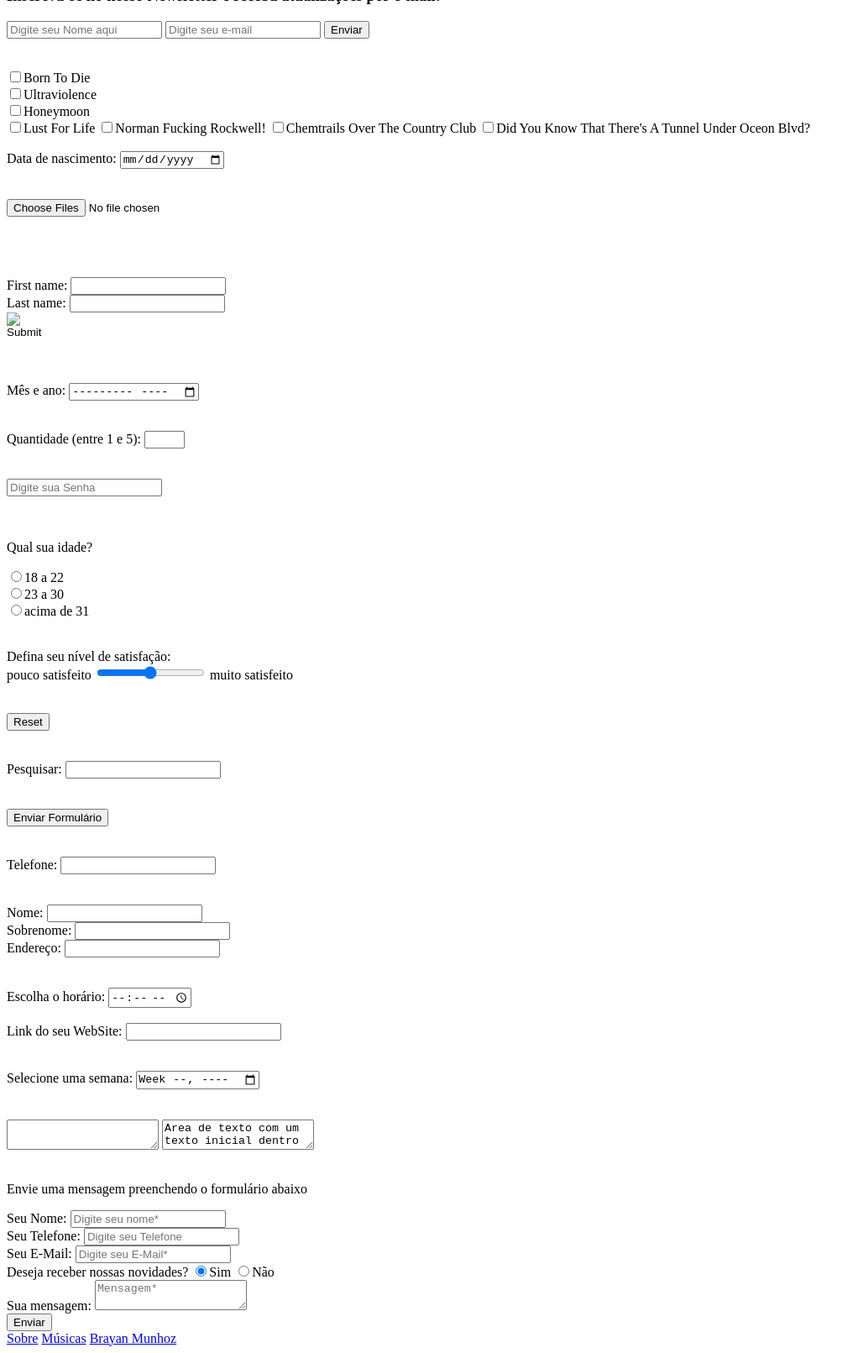
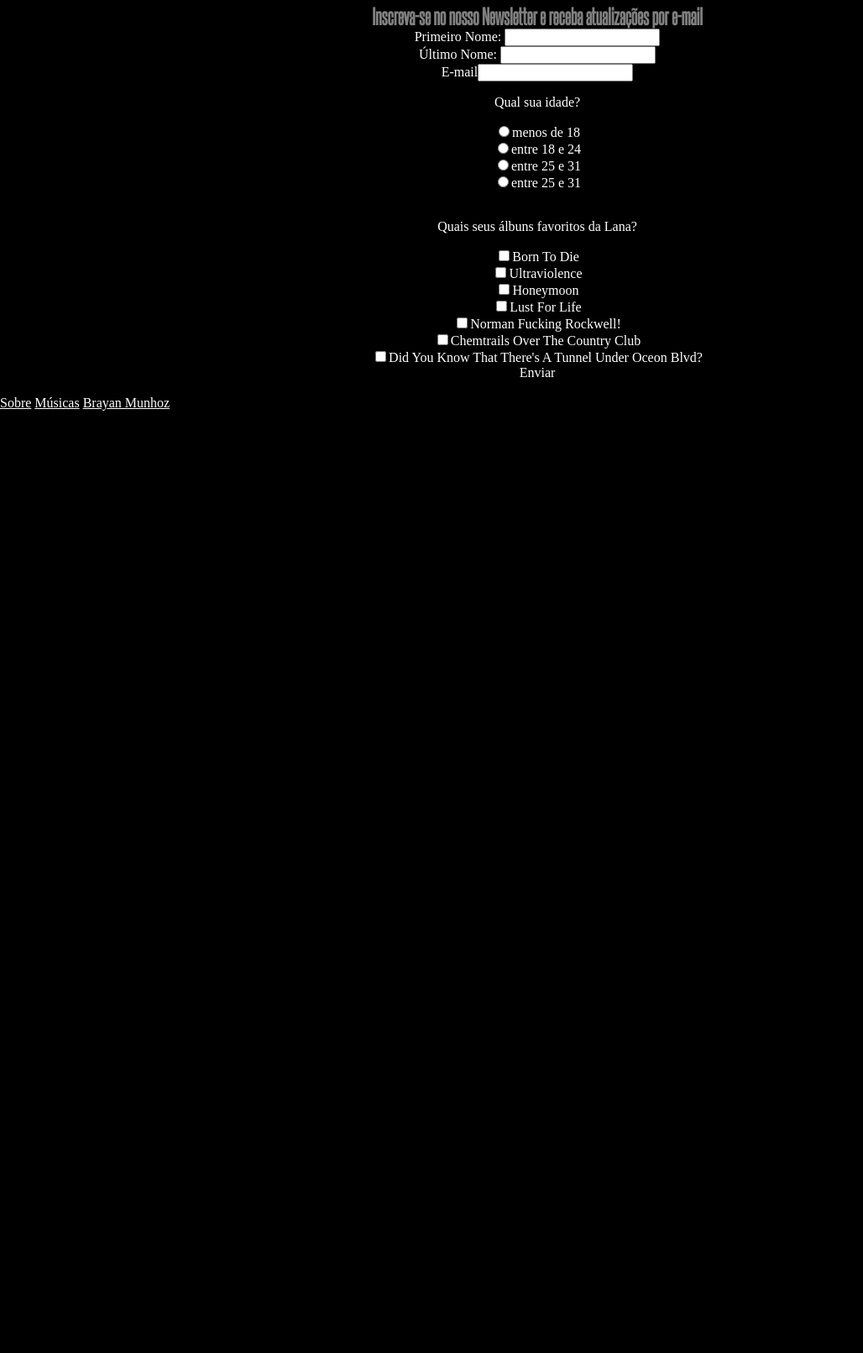
Before and after one commit to brayandobr/lanadelrey, a plain HTML site: page formulario.html in a window 1280 px wide. Shown: the part 96-1707 px from the top of the page at 84% size, without its empty margins (0-1028 px from the left). After the commit the page ends 800 px from the top, so only its background shows below. Drawn offline with Linux system fonts and the light colour scheme.

Commit message:
Add files via upload

```diff
--- a/estilo.css
+++ b/estilo.css
@@ -17,7 +17,14 @@ body {
     font-size: 50px;
     margin: 20px 0px 0px 0px;
 }
-
+.subtitulo {
+    color: grey;
+    font-family: steelfish;
+    display: flex;
+    font-size: 25px;
+    justify-content: center;
+    margin: 20px 0px 0px 0px;
+}
 .lana {
     display: flex;
     justify-content: center;
@@ -80,3 +87,25 @@ h4{
     text-align: center;
     color: white;
 }
+form{
+    text-align: center;
+    color:white;
+}
+.idade{
+    text-align: center;
+}
+button{
+    color: red;
+    background-color: red;
+}
+.footer {
+    width: 100%;
+    height: 50px;
+    margin: auto;
+    top: 80%;
+    bottom: 0;
+    position: fixed;
+}
+h1{
+    margin-top: 50%;
+}
--- a/formulario.html
+++ b/formulario.html
@@ -1,139 +1,43 @@
 <!DOCTYPE html>
-<html lang="pt-br">
+<html lang="en">
 <head>
     <meta charset="UTF-8">
-    <meta http-equiv="X-UA-Compatible" content="IE=edge">
     <meta name="viewport" content="width=device-width, initial-scale=1.0">
-    <title>Formulários</title>
-    <link rel="stylesheet" href="style.css">
+    <title>Document</title>
+    <link rel="stylesheet" href="estilo.css">
 </head>
 <body>
-    <h1>Quer saber quando ela lançar algo novo?</h1>
-    <h3>Inscreva-se no nosso Newsletter e receba atualizações por e-mail!</h3>
-    <form method="get" action="envio_dados.php">
-    <input type="text" name="nome" placeholder="Digite seu Nome aqui">
-    <input type="e-mail" name="email" placeholder="Digite seu e-mail">
-    <input type="submit" name="enviar" value="Enviar">
-</form>
-<br/><br/>
+    <header>
+        <h1 class="titulo">Quer saber quando ela lançar algo novo?</h1>
+        <h2 class="subtitulo">Inscreva-se no nosso Newsletter e receba atualizações por e-mail</h2>
+    </header>
         <form>
-    <input type="checkbox" name="veiculo3" value="moto">Born To Die</form>
+            <label for="">Primeiro Nome: </label><input type="text" name="fname"><br>
+            Último Nome: <input type="text" name="lname"><br>
+            E-mail<input type="e-mail" name="email">
+            <br>
+            <p>Qual sua idade?</p>
+            <input type="radio" name="idade" value="menos_18">menos de 18<br>
+            <input type="radio" name="idade" value="18_24">entre 18 e 24<br>
+            <input type="radio" name="idade" value="25_31">entre 25 e 31<br>
+            <input type="radio" name="idade" value="acima_31">entre 25 e 31<br>
+            <br>
+            <p>Quais seus álbuns favoritos da Lana?</p>
+            <input type="checkbox" name="veiculo3" value="moto">Born To Die<br>
             <input type="checkbox" name="veiculo1" value="bici">Ultraviolence<br>
             <input type="checkbox" name="veiculo2" value="carro">Honeymoon<br>
-    <input type="checkbox" name="veiculo3" value="moto">Lust For Life</form>
-    <input type="checkbox" name="veiculo3" value="moto">Norman Fucking Rockwell!</form>
-    <input type="checkbox" name="veiculo3" value="moto">Chemtrails Over The Country Club</form>
-    <input type="checkbox" name="veiculo3" value="moto">Did You Know That There's A Tunnel Under Oceon Blvd?</form>
-<br/><br/>
-<form>
-    Data de nascimento: <input type="date" name="nascimento">
+            <input type="checkbox" name="veiculo3" value="moto">Lust For Life<br>
+            <input type="checkbox" name="veiculo3" value="moto">Norman Fucking Rockwell!<br>
+            <input type="checkbox" name="veiculo3" value="moto">Chemtrails Over The Country Club<br>
+            <input type="checkbox" name="veiculo3" value="moto">Did You Know That There's A Tunnel Under Oceon Blvd?
+            <br>
+            <imput type="submit">Enviar</imput>
         </form>
-<br/><br/>
-<form>
-    <input type="file" name="arquivos" multiple>
-</form>
-<br><br>
- <input type="hidden" id="inputOculto" name="inputOculto" value="meuvalor">
-<br><br>
-<form action="/action_page.php">
-  First name: <input type="text" name="fname"><br>
-  Last name: <input type="text" name="lname"><br>
-  <input type="image" src="seta.png" alt="Submit" width="48" height="48">
-</form>
-<br><br>
-<form>
-    Mês e ano: <input type="month" name="mesano">
-</form>
-<br><br>
-<form>
-    Quantidade (entre 1 e 5): <input type="number" name="quantidade" min="1" max="5">
-</form>
-<br><br>
-<form>
-    <input type="password" name="senha" placeholder="Digite sua Senha">
-</form>
-<br><br>
-<form>
-    <p>Qual sua idade?</p>
-    <input type="radio" name="idade" value="18_22">18 a 22 <br>
-    <input type="radio" name="idade" value="23_30">23 a 30 <br>
-    <input type="radio" name="idade" value="mais31">acima de 31<br>
-</form>
-<br><br>
-<form>
-    Defina seu nível de satisfação:<br>
-    pouco satisfeito
-    <input type="range" name="satisfacao" min="0" max="10">
-    muito satisfeito
-</form>
-<br><br>
-<form>
-    <input type="reset">
-</form>
-<br><br>
-<form>
-    Pesquisar: <input type="search" name="q">
-</form>
-<br><br>
-<form>
-    <input type="submit" value="Enviar Formulário">
-</form>
-<br><br>
-<form>
-    Telefone: <input type="tel" name="usertel">
-</form>
-<br><br>
-<form>
-    Nome: <input type="text" name="nome"><br>
-    Sobrenome: <input type="text" name="sobrenome"><br>
-    Endereço: <input type="text" name="endereco">
-</form>
-<br><br>
-Escolha o horário: <input type="time" name="usr_horario">
-<br><br>
-<form>
-    Link do seu WebSite: <input type="url" name="webpage">
-</form>
-<br><br>
-<form>
-    Selecione uma semana: <input type="week" name="semana">
-</form>
-<br><br>
-<form>
-    <textarea></textarea>
-    <textarea>Area de texto com um texto inicial dentro</textarea>
-    <br><br>
-</form>
-    <form class="formulario" method="post">
-        <p> Envie uma mensagem preenchendo o formulário abaixo</p>
-
-        <div class="field">
-            <label for="nome">Seu Nome:</label>
-            <input type="text" id="nome" name="nome" placeholder="Digite seu nome*" required>
-        </div>
-        <div class="field">
-            <label for="telefone">Seu Telefone:</label>
-            <input type="text" id="telefone" name="telefone" placeholder="Digite seu Telefone">
-        </div>
-        <div class="field">
-            <label for="email">Seu E-Mail:</label>
-            <input type="email" id="email" name="email" placeholder="Digite seu E-Mail*" required>
-        </div>
-        <div class="field radiobox">
-            <span>Deseja receber nossas novidades?</span>
-            <input type="radio" name="novidades" id="sim" value="sim" checked><label for="sim">Sim</label>
-            <input type="radio" name="novidades" id="nao" value="nao"><label for="nao">Não</label>
-        </div>
-        <div class="field">
-            <label for="mensagem">Sua mensagem:</label>
-            <textarea name="mensagem" id="mensagem" placeholder="Mensagem*" required></textarea>
-        </div>
-        <input type="submit" name="acao" value="Enviar">
-    </form>
-    <section>
+        <br>
+        <footer>
             <a href="index.html">Sobre</a>
             <a href="musicas.html">Músicas</a>
             <a href="https://instagram.com/brayanbmunhoz">Brayan Munhoz</a>
-    </section>
+        </footer>
 </body>
 </html>
```
Lines whose indentation alone changed are shown as unchanged.
